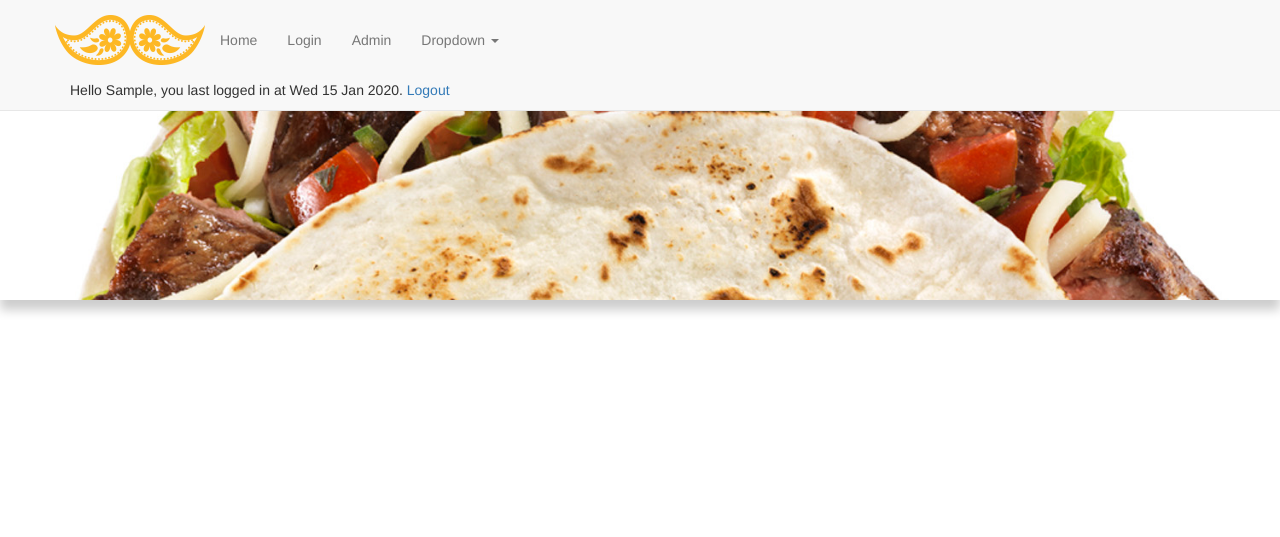
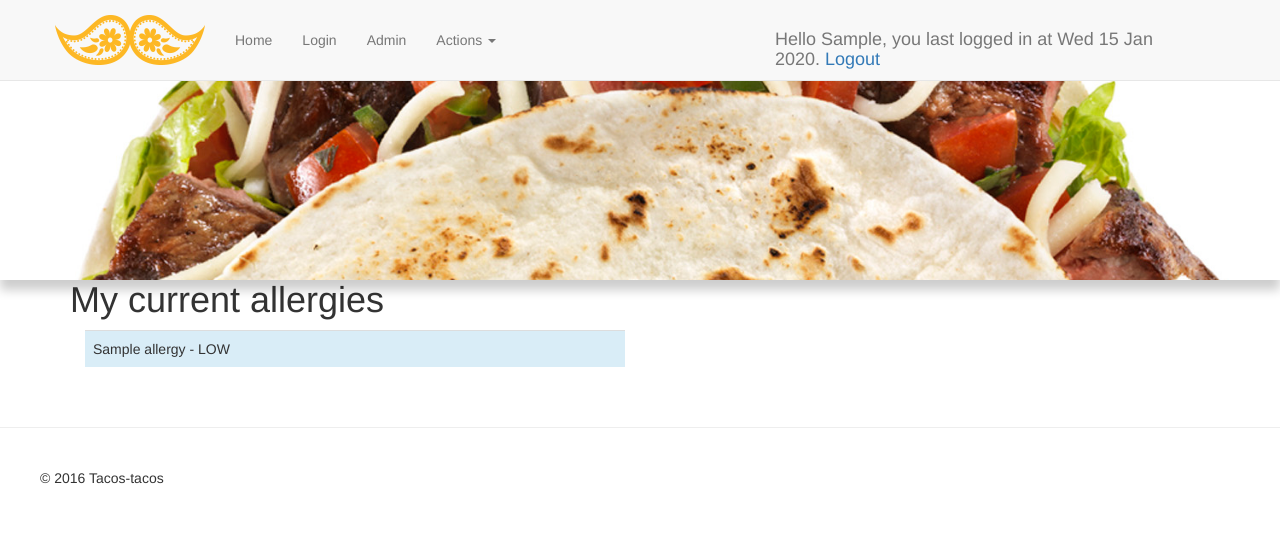
Before and after one commit to pavelkalin/eval, a Django app: page /allergies/ in a window 1280 px wide. Shown: the top 537 px of the page. Run offline with Django 3.2, Linux system fonts and the light colour scheme; a user stored in the database is signed in; tables that the repository leaves empty hold one stand-in row (values such as "Sample post"); parts of the project's set-up code (start-up, migrations or seed data) failed here and were passed over; some libraries are stand-ins or nearby versions.

Commit message:
Add allergies to redis cache, logic update

```diff
--- a/eval/settings.py
+++ b/eval/settings.py
@@ -72,12 +72,15 @@ TEMPLATES = [
             'context_processors': [
                 'django.template.context_processors.debug',
                 'django.template.context_processors.request',
+                'django.core.context_processors.request',
                 'django.contrib.auth.context_processors.auth',
                 'django.contrib.messages.context_processors.messages',
             ],
         },
     },
 ]
+
+
 
 WSGI_APPLICATION = 'eval.wsgi.application'
 
--- a/eval/static/css/custom.css
+++ b/eval/static/css/custom.css
@@ -31,4 +31,31 @@ body {
     -webkit-box-shadow: rgba(0, 0, 0, 0.20) 0 10px 10px;
     -moz-box-shadow: rgba(0, 0, 0, 0.20) 0 10px 10px;
     box-shadow: rgba(0, 0, 0, 0.20) 0 10px 10px;
+    margin-top: -20px;
+    margin-bottom: 0px;
 }
+
+.wrapper {
+. make-row();
+}
+
+.content-main {
+. make-lg-column(8);
+}
+
+.content-secondary {
+. make-lg-column(3);
+. make-lg-column-offset(1);
+}
+
+.footer {
+    padding-top: 40px;
+    padding-bottom: 40px;
+    padding-left: 40px;
+    margin-top: 40px;
+    border-top: 1px solid #eee;
+}
+
+.HI {
+
+}
--- a/eval/templates/base.html
+++ b/eval/templates/base.html
@@ -1,6 +1,6 @@
 {% load static %}
 <!DOCTYPE html>
-<html lang="en">
+<html lang="en" xmlns="http://www.w3.org/1999/html">
 <head>
     <meta charset="utf-8">
     <meta http-equiv="X-UA-Compatible" content="IE=edge">
@@ -20,8 +20,9 @@
 </head>
 <body>
 
-<nav class="navbar navbar-default navbar-fixed-top">
+<nav class="navbar navbar-default navbar-fixed-top" style="margin-bottom: 0px">
     <div class="container">
+
         <div class="navbar-header">
             <button type="button" class="navbar-toggle collapsed" data-toggle="collapse" data-target="#navbar"
                     aria-expanded="false" aria-controls="navbar">
@@ -35,36 +36,39 @@
             </a>
         </div>
         <div id="navbar" class="collapse navbar-collapse">
+            <div class="row">
+                <div class="col-lg-6">
             <ul class="nav navbar-nav">
                 <li><a href="{% url 'index' %}">Home</a></li>
                 <li><a href="{% url 'login' %}">Login</a></li>
                 <li><a href="{% url 'index' %}admin/">Admin</a></li>
                 <li class="dropdown">
                     <a href="#" class="dropdown-toggle" data-toggle="dropdown" role="button" aria-haspopup="true"
-                       aria-expanded="false">Dropdown <span class="caret"></span></a>
+                       aria-expanded="false">Actions <span class="caret"></span></a>
                     <ul class="dropdown-menu">
                         <li class="dropdown-header">Categories</li>
                         <li><a href="{% url 'recipes' %}">All recipes</a></li>
-                        <li><a href="#">Another action</a></li>
-                        <li><a href="#">Something else here</a></li>
+                        <li><a href="{% url 'ingredients' %}">All ingredients</a></li>
+                        <li><a href="{% url 'allergies' %}">My allergies</a></li>
                         <li role="separator" class="divider"></li>
                         <li class="dropdown-header">Task examples</li>
-                        <li><a href="#">Example of </a></li>
-                        <li><a href="#">One more separated link</a></li>
+                        <li><a href="{% url 'recipe-detail' 2 %}">Example of shared recipe</a></li>
+                        <li><a href="{% url 'recipe-detail' 3 %}">Example of non shared recipe</a></li>
+                        <li><a href="{% url 'recipe-detail' 1 %}">Example of recipe with found allergies</a></li>
                     </ul>
                 </li>
             </ul>
-        </div>
-        <div class="clear"></div>
-        <div class="form-inline">
+                </div>
+                <div class="col-lg-4 navbar-brand" style="margin-top: 14px">
             {% if request.user.is_authenticated %}
-                <p>Hello {{ request.user.username|title }}, you last logged in
-                    at {{ request.user.last_login|date:"D d M Y" }}. <a href="{% url 'logout' %}">Logout</a></p>
+                <span>Hello {{ request.user.username|title }}, you last logged in
+                    at {{ request.user.last_login|date:"D d M Y" }}. <a href="{% url 'logout' %}">Logout</a></span>
             {% else %}
-                <p>Welcome guest! <a href="{% url 'login' %}">Login</a></p>
+                <span>Welcome guest! <a href="{% url 'login' %}">Login</a></span>
             {% endif %}
+                </div>
         </div><!--/.nav-collapse -->
-
+    </div>
     </div>
 </nav>
 
@@ -74,6 +78,10 @@
     {% block content %}{% endblock %}
 </div>
 
+<footer class="footer">
+    <p>© 2016 Tacos-tacos</p>
+</footer>
+
 <!-- jQuery (necessary for Bootstrap's JavaScript plugins) -->
 <script src="{% static "js/jquery.min.js" %}"></script>
 <!-- Include all compiled plugins (below), or include individual files as needed -->
--- a/eval/templates/login.html
+++ b/eval/templates/login.html
@@ -1,5 +1,6 @@
 {% load static %}
 {% load widget_tweaks %}
+{#{% load add_get_parameter %}#}
 <!DOCTYPE html>
 <html lang="en">
 <head>
@@ -44,7 +45,7 @@
                     <span class="label label-danger">Your username and password didn't match. Please try again.</span>
                 </div><br/>
             {% endif %}
-            <input type="hidden" name="next" value="{% url 'index' %}"/>
+            <input type="hidden" name="next" value="{% if request.GET.next %}{{ request.GET.next }}{% else %}/{% endif %}"/>
             <input class="btn btn-lg btn-primary btn-block" type="submit" value="login"/>
             <a href="{% url 'index' %}">Back to Home</a>
         </form>
--- a/eval/urls.py
+++ b/eval/urls.py
@@ -19,7 +19,7 @@ from django.contrib.auth import views as auth_views
 
 from tacos.api import UserProfileResource, UserResource, RecipeResource, StepResource, AllergyResource, \
     IngredientResource, RecipeFavouriteResource, StepIngredientResource
-from tacos.views import RecipeList, IndexView, RecipeDetail
+from tacos.views import RecipeList, IndexView, RecipeDetail, IngredientList, AllergiesList, Recipe2Detail, RecipeNotView
 from tastypie.api import Api
 
 v1_api = Api(api_name='v1')
@@ -40,7 +40,11 @@ urlpatterns = [
     url(r'^admin', admin.site.urls),
     url(r'^$', IndexView.as_view(), name='index'),
     url(r'^recipes/$', RecipeList.as_view(), name='recipes'),
+    url(r'^ingredients/$', IngredientList.as_view(), name='ingredients'),
+    url(r'^allergies/$', AllergiesList.as_view(), name='allergies'),
     url(r'^recipe/(?P<pk>[-\w]+)/$', RecipeDetail.as_view(), name='recipe-detail'),
+    url(r'^recipe2/(?P<pk>[-\w]+)/$', Recipe2Detail.as_view(), name='recipe-detail2'),
+    url(r'^recipe-not/$', RecipeNotView.as_view(), name='recipe-not'),
 
     # API section
     url(r'^api/', include(v1_api.urls)),
--- /dev/null
+++ b/tacos/templates/allergy.html
@@ -0,0 +1,26 @@
+{% extends "base.html" %}
+
+{% block content %}
+    <h1>My current allergies</h1>
+    <div class="col-md-6">
+        <table class="table table-striped">
+            {% for allergy in allergies %}
+                {% if allergy.severity == 'HI' %}
+                    <tr>
+                        <td class="danger">{{ allergy.name }} - {{ allergy.severity }}</td>
+                    </tr>
+                {% elif allergy.severity == 'MEDIUM' %}
+                    <tr>
+                        <td class="warning">{{ allergy.name }} - {{ allergy.severity }}</td>
+                    </tr>
+                {% else %}
+                    <tr>
+                        <td class="info">{{ allergy.name }} - {{ allergy.severity }}</td>
+                    </tr>
+                {% endif %}
+            {% empty %}
+                <li>You haven't added any allergies</li>
+            {% endfor %}
+        </table>
+    </div>
+{% endblock %}
--- /dev/null
+++ b/tacos/templates/recipenot.html
@@ -0,0 +1,5 @@
+{% extends "base.html" %}
+
+{% block content %}
+    <h2>Unfortunately you cannot view unshared recipes</h2>
+{% endblock %}
--- a/tacos/views.py
+++ b/tacos/views.py
@@ -1,39 +1,41 @@
-from django.contrib.auth.forms import AuthenticationForm
-from django.contrib.auth.views import deprecate_current_app
-from django.contrib.sites.shortcuts import get_current_site
+from django.contrib.auth.mixins import LoginRequiredMixin
 from django.core.cache import cache
-from django.http import HttpResponseRedirect
-from django.shortcuts import render, render_to_response, resolve_url
-from django.template import RequestContext
-from django.template.response import TemplateResponse
-from django.utils.http import is_safe_url
-from django.views.decorators.cache import never_cache
-from django.views.decorators.csrf import csrf_protect
-from django.views.decorators.debug import sensitive_post_parameters
-from django.views.generic import View, DetailView
+from django.db.models import Q
+from django.http import Http404
+from django.shortcuts import render, redirect
+from django.views.generic import View, DetailView, ListView
 
-from .models import Recipe, Ingredient
+from .models import Recipe, Ingredient, Allergy, RecipeFavourite, StepIngredient, Step
 
 
 # Create your views here.
 
 class IndexView(View):
+    """Default view for renedering home page and all nonexistent pages"""
     def get(self, request):
         recipes = Recipe.list_shared(Recipe, request.user.id)
-        cache.set("foo", "value", timeout=25)
         context = {
             "recipes": recipes,
             "title": "Best tacos app ever"
         }
 
-        return render(request, "base.html", context)
+        return render(request, "index.html", context)
 
 
+class RecipeNotView(View):
+    """Default view for nonexisted recipes or nonshared once"""
+
+    def get(self, request):
+        context = {
+            "title": "Try your luck next time"
+        }
+
+        return render(request, "recipenot.html", context)
+
 class RecipeList(View):
+    """Default common view to list all recipes"""
     def get(self, request):
-        print(request.user.id)
         recipes = Recipe().list_shared(request.user.id)
-
         context = {
             "recipes": recipes,
             "test": cache.get("foo")
@@ -42,10 +44,90 @@ class RecipeList(View):
         return render(request, "recipes.html", context)
 
 
-class RecipeDetail(DetailView):
+class Recipe2Detail(DetailView):
+    """Basic detail view of recipes"""
     model = Recipe
     template_name = "recipe.html"
 
-class IngredientDetail(DetailView):
+
+class RecipeDetail(LoginRequiredMixin, DetailView):
+    """DetailView of each recipe either owned or shared"""
+    model = Recipe
+    step_ingredients = None
+    is_favourite = None
+    steps = None
+    allergies = None
+    template_name = "recipe2.html"
+    login_url = '/login/'
+    redirect_field_name = 'next'
+
+    def get_cache(self):
+        allergy = cache.get(self.request.user.id)
+        if allergy:
+            return allergy
+        else:
+            cache.set(self.request.user.id,
+                      [allergy.name for allergy in Allergy.objects.all().filter(user_id=self.request.user.id)], 300)
+            allergy = cache.get(self.request.user.id)
+            return allergy
+
+    def get(self, request, *args, **kwargs):
+        try:
+            self.object = self.get_object()
+        except Http404:
+            # redirect here
+            return redirect('recipe-not')
+        context = self.get_context_data(object=self.object)
+        return self.render_to_response(context)
+
+    def set_context(self):
+        self.step_ingredients = StepIngredient.objects.all().filter(recipe_id=self.kwargs['pk']).prefetch_related()
+        self.is_favourite = RecipeFavourite.objects.all().filter(recipe_id=self.kwargs['pk']).filter(
+            user_id=self.request.user.id)
+        self.steps = Step.objects.all().filter(recipe_id=self.kwargs['pk'])
+        self.allergies = self.get_cache()
+
+        return True
+
+    def get_queryset(self):
+        self.get_cache()
+        self.set_context()
+        recipe = Recipe.objects.all().filter(Q(share=True) | Q(user_id=self.request.user.id))
+        if recipe:
+            return recipe
+        else:
+            return Recipe.objects.none()
+
+    def get_context_data(self, **kwargs):
+        context = super().get_context_data(**kwargs)
+        context["step_ingredients"] = self.step_ingredients
+        context["favourites"] = self.is_favourite
+        context["steps"] = self.steps
+        context["allergies"] = self.allergies
+        context["title"] = "Detailed view of recipe"
+
+        return context
+
+
+class IngredientList(ListView):
     model = Ingredient
     template_name = "ingredient.html"
+
+    def get_context_data(self, **kwargs):
+        context = super().get_context_data(**kwargs)
+        context['title'] = "List of ingredients"
+        return context
+
+
+class AllergiesList(LoginRequiredMixin, View):
+    login_url = '/login/'
+    redirect_field_name = 'next'
+
+    def get(self, request):
+        allergies = Allergy().get_allergies(request.user.id)
+        context = {
+            "allergies": allergies,
+            "title": "List of my allergies",
+        }
+
+        return render(request, "allergy.html", context)
```
Also changed, not shown: tacos/models.py (+7 -3 lines), tacos/templates/index.html (added, +7 -0 lines), tacos/templates/ingredient.html (+8 -3 lines), tacos/templates/recipe2.html (added, +65 -0 lines), tacos/templates/recipes.html (+19 -2 lines).
